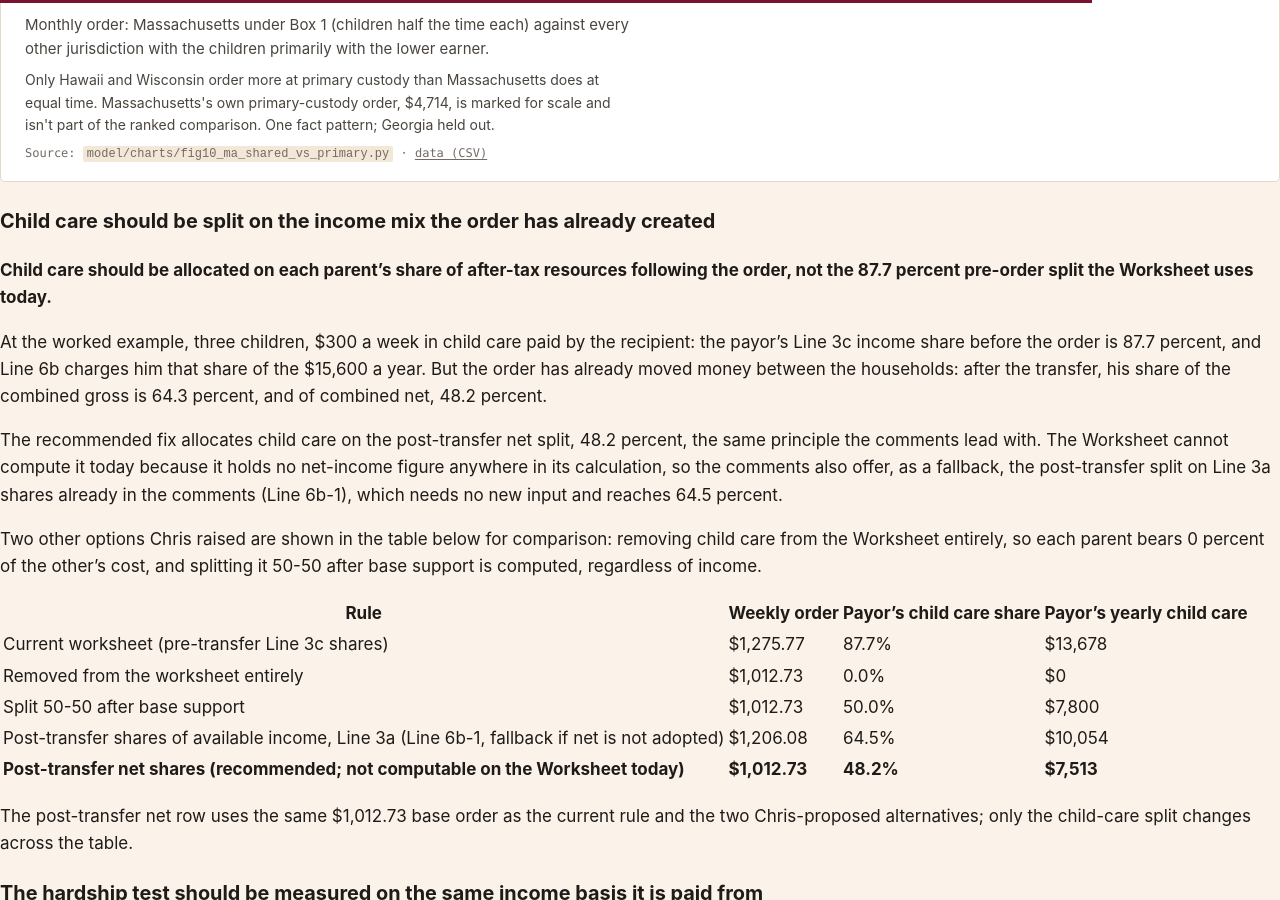
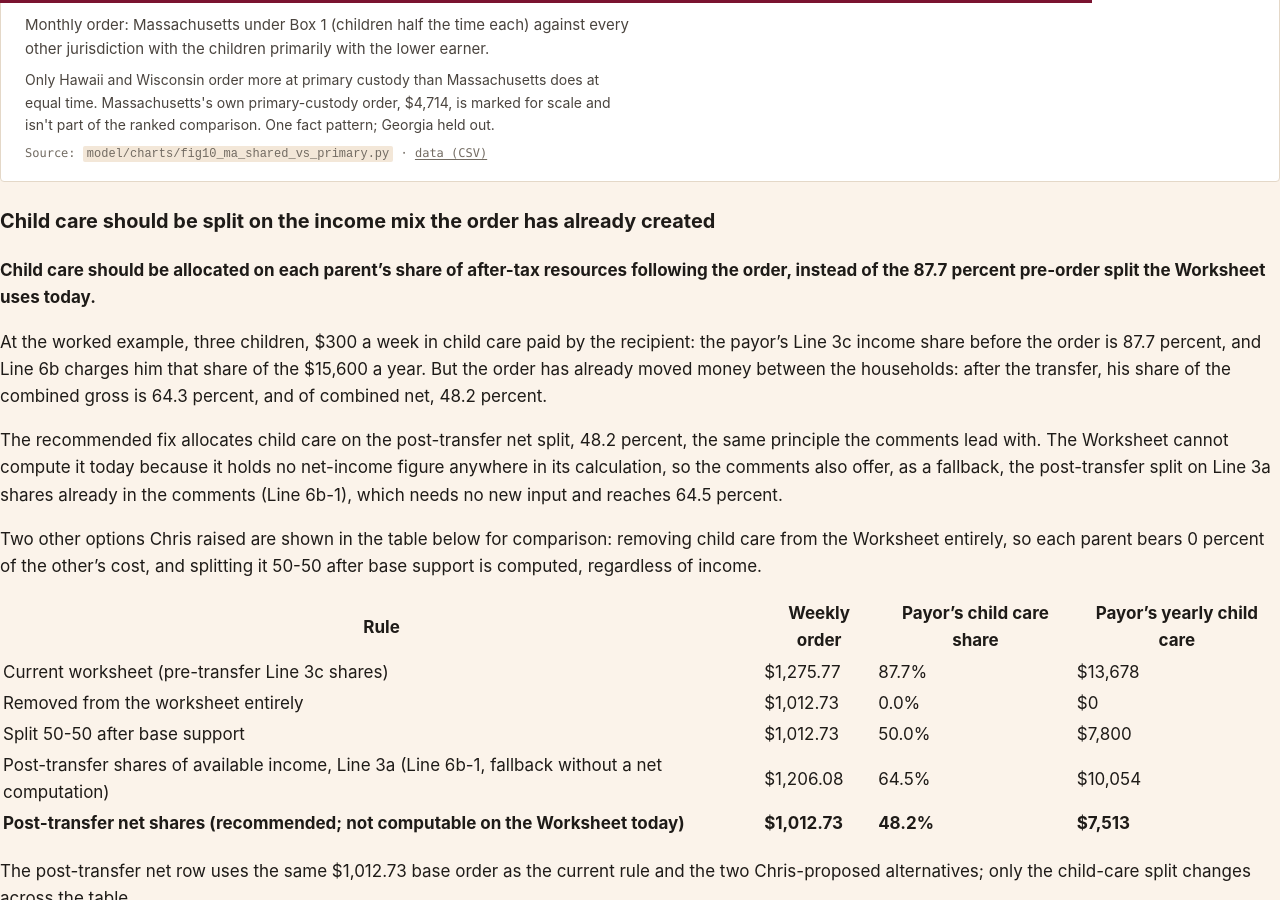
Before and after one commit to campbefs/checktheworksheet, a Jekyll site: the page built from recommendations/index.md, in a window 1280 px wide and 900 px high, scrolled down 4446 px. Built offline with Jekyll 4.4.1, drawn with Linux system fonts in a browser that asks for light colours.

Commit message:
Child care: the net rule is the recommendation, Line 6b-1 the fallback

```diff
--- a/recommendations/index.md
+++ b/recommendations/index.md
@@ -94,7 +94,7 @@ which is the scale this recommendation is measured against.
 ### Child care should be split on the income mix the order has already created
 
 **Child care should be allocated on each parent's share of after-tax resources following the order,
-not the 87.7 percent pre-order split the Worksheet uses today.**
+instead of the 87.7 percent pre-order split the Worksheet uses today.**
 
 At the worked example, three children, $300 a week in child care paid by the recipient: the payor's
 Line 3c income share before the order is 87.7 percent, and Line 6b charges him that share of the
@@ -116,7 +116,7 @@ from the Worksheet entirely, so each parent bears 0 percent of the other's cost,
 | Current worksheet (pre-transfer Line 3c shares) | $1,275.77 | 87.7% | $13,678 |
 | Removed from the worksheet entirely | $1,012.73 | 0.0% | $0 |
 | Split 50-50 after base support | $1,012.73 | 50.0% | $7,800 |
-| Post-transfer shares of available income, Line 3a (Line 6b-1, fallback if net is not adopted) | $1,206.08 | 64.5% | $10,054 |
+| Post-transfer shares of available income, Line 3a (Line 6b-1, fallback without a net computation) | $1,206.08 | 64.5% | $10,054 |
 | **Post-transfer net shares (recommended; not computable on the Worksheet today)** | **$1,012.73** | **48.2%** | **$7,513** |
 
 The post-transfer net row uses the same $1,012.73 base order as the current rule and the two
```
Also changed, not shown: findings/child-care.md (+1 -1 lines).
